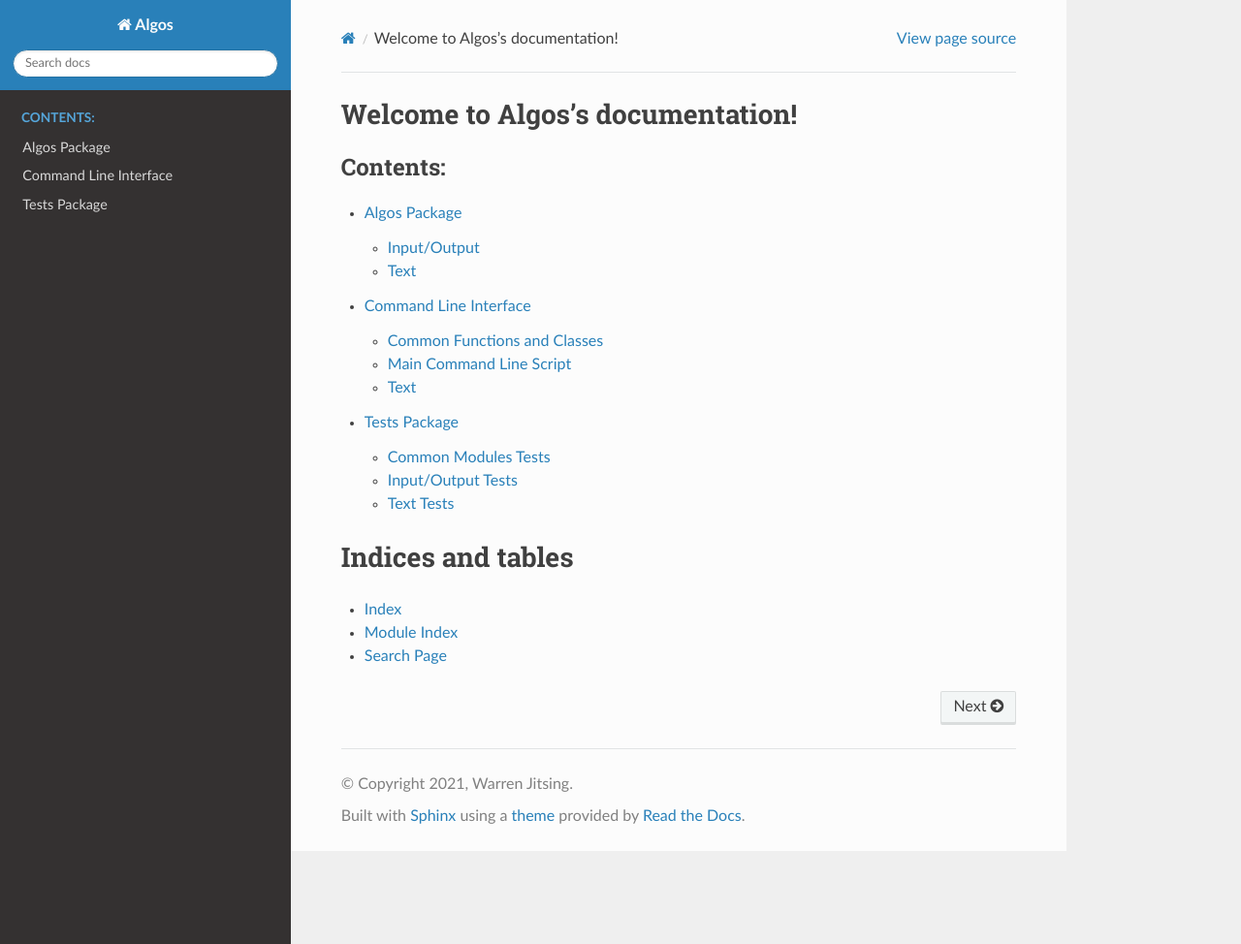
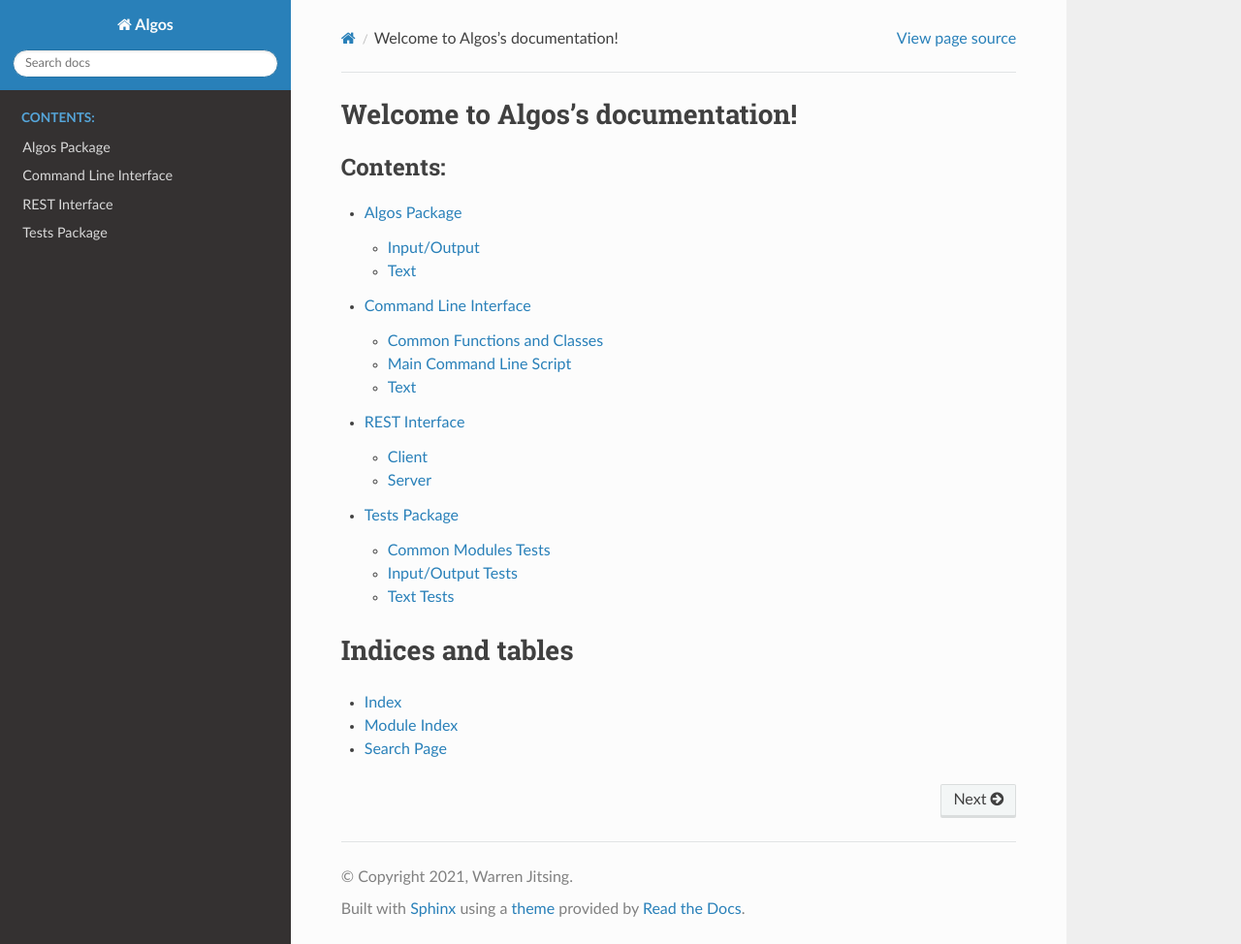
Before and after one commit to chernobylcitybus/algos, a Sphinx documentation site: the page built from docs/source/index.rst, in a window 1280 px wide and 974 px high. Shown: the whole window at 97% size. Built offline with Sphinx 7.4.7 and the Read the Docs theme 2.0.0, drawn with Linux system fonts in a browser that asks for light colours; formulas are drawn with MathJax 3.

Commit message:
(REST) add REST functionality skeleton
Why: Prepare the repository for REST support

How: Create documentation for client and server

Tags: REST

```diff
--- a/docs/source/index.rst
+++ b/docs/source/index.rst
@@ -12,6 +12,7 @@ Welcome to Algos's documentation!
 
    algos
    cli
+   rest
    tests
 
 Indices and tables
--- /dev/null
+++ b/docs/source/rest.rst
@@ -0,0 +1,7 @@
+REST Interface
+==============
+
+.. toctree::
+
+   rest_client
+   rest_server
--- /dev/null
+++ b/docs/source/rest_client.rst
@@ -0,0 +1,2 @@
+Client
+======
--- /dev/null
+++ b/docs/source/rest_server.rst
@@ -0,0 +1,2 @@
+Server
+======
```
Also changed, not shown: algosrest/__init__.py (added), 2 other files.
